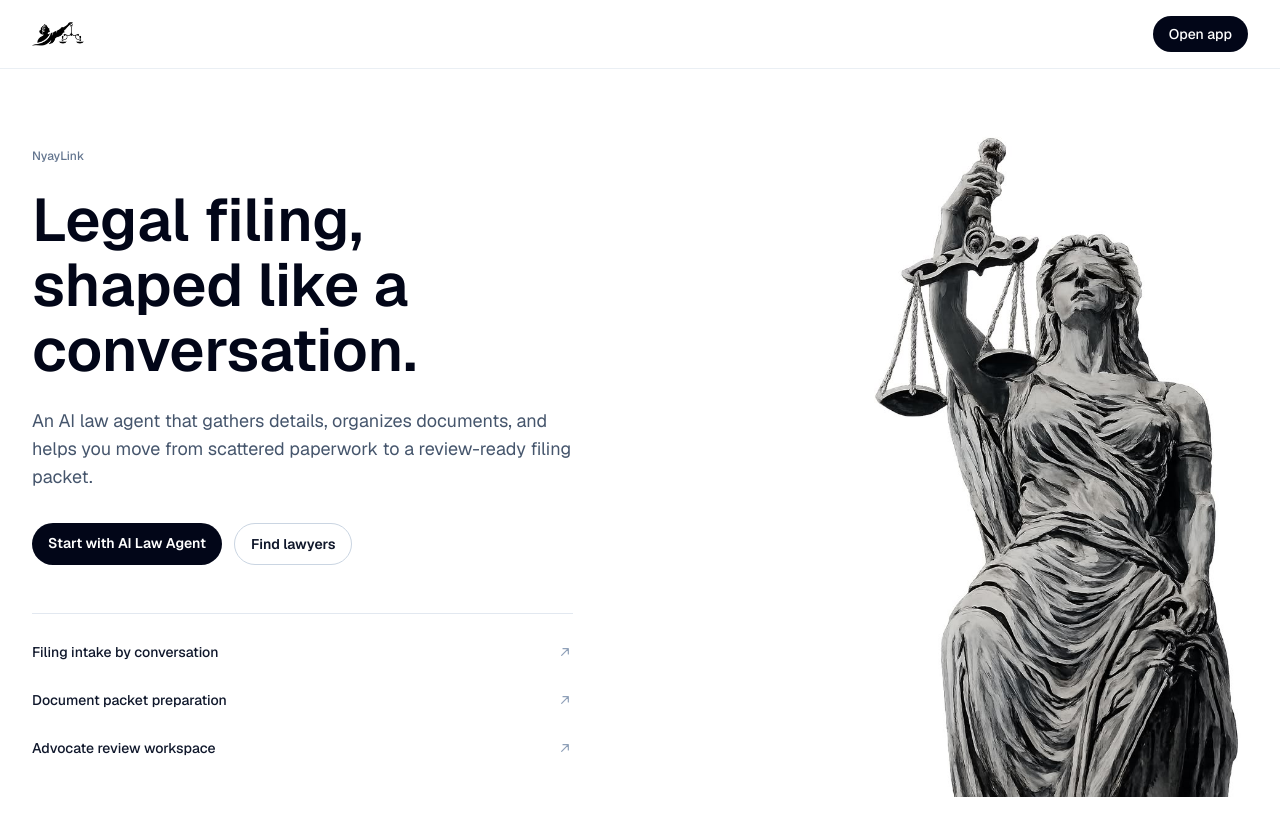
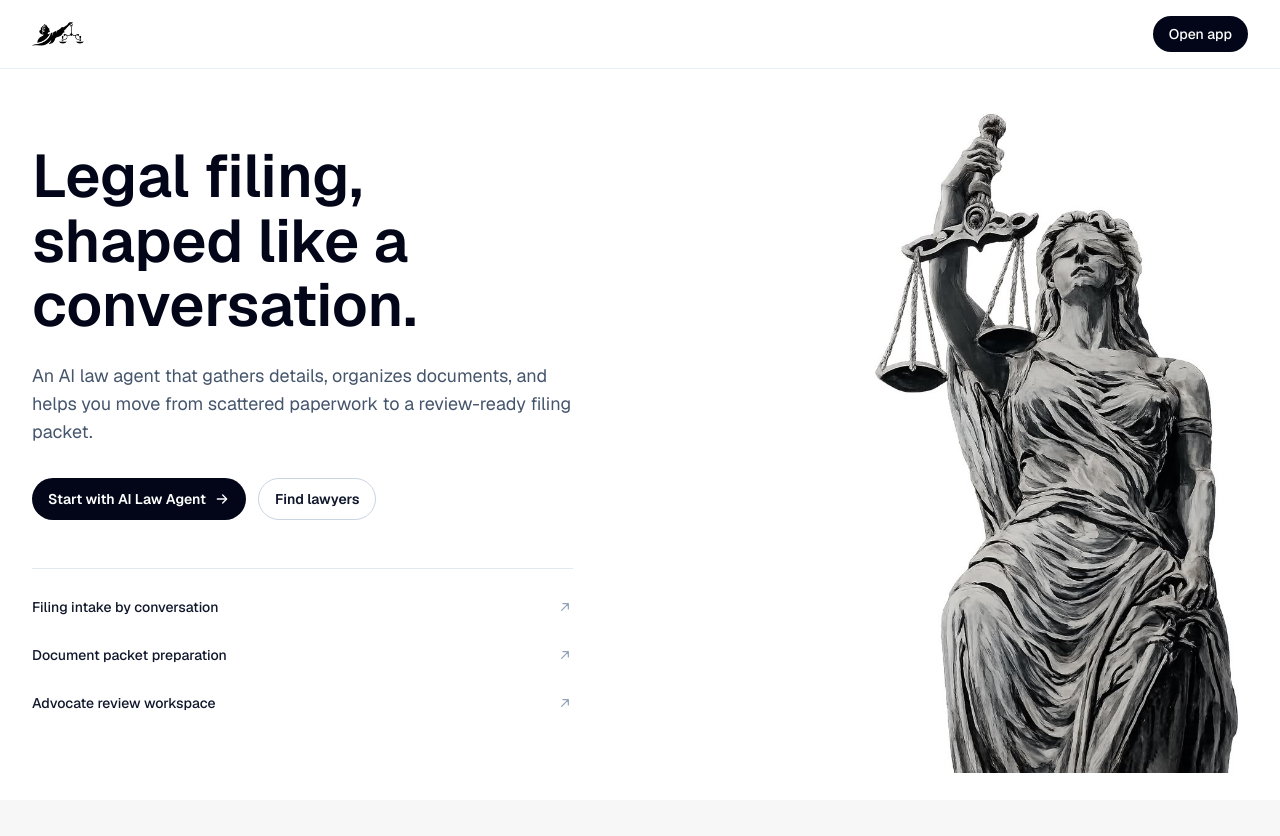
Before and after one commit to farzeenilyaszargar/Caseway, a Next.js app: page / in a window 1280 px wide. Shown: the top 836 px of the page. After the commit the page ends 800 px from the top, so only its background shows below. Built offline with nearby package versions, Linux system fonts and the light colour scheme.

Commit message:
Tighten homepage hero viewport

```diff
--- a/app/page.tsx
+++ b/app/page.tsx
@@ -8,7 +8,7 @@ const capabilities = [
 
 export default function Home() {
   return (
-    <main className="min-h-screen bg-white text-slate-950">
+    <main className="h-screen overflow-hidden bg-white text-slate-950">
       <header className="border-b border-slate-200/70 bg-white/88 backdrop-blur-xl">
         <div className="mx-auto flex max-w-7xl items-center justify-between px-4 py-4 sm:px-6 lg:px-8">
           <Link className="flex items-center" href="/" aria-label="NyayLink home">
@@ -27,10 +27,9 @@ export default function Home() {
         </div>
       </header>
 
-      <section className="mx-auto grid min-h-[calc(100vh-73px)] max-w-7xl items-center gap-10 px-4 py-10 sm:px-6 sm:py-12 lg:grid-cols-[0.92fr_1.08fr] lg:px-8">
+      <section className="mx-auto grid h-[calc(100vh-73px)] max-w-7xl items-center gap-10 px-4 py-8 sm:px-6 sm:py-10 lg:grid-cols-[0.92fr_1.08fr] lg:px-8">
         <div className="max-w-2xl">
-          <p className="text-xs font-medium text-slate-500">NyayLink</p>
-          <h1 className="mt-6 max-w-2xl text-4xl font-semibold leading-[1.08] tracking-normal text-slate-950 sm:text-5xl lg:text-6xl">
+          <h1 className="max-w-2xl text-4xl font-semibold leading-[1.08] tracking-normal text-slate-950 sm:text-5xl lg:text-6xl">
             Legal filing, shaped like a conversation.
           </h1>
           <p className="mt-6 max-w-xl text-base leading-7 text-slate-600 sm:text-lg">
@@ -39,9 +38,12 @@ export default function Home() {
           <div className="mt-8 flex flex-wrap gap-3">
             <Link
               href="/assistant"
-              className="rounded-full bg-slate-950 px-4 py-2.5 text-sm font-semibold text-white transition hover:bg-slate-800"
+              className="inline-flex items-center gap-2 rounded-full bg-slate-950 px-4 py-2.5 text-sm font-semibold text-white transition hover:bg-slate-800"
             >
               Start with AI Law Agent
+              <svg aria-hidden="true" viewBox="0 0 24 24" className="h-4 w-4 text-white" fill="none" stroke="currentColor" strokeWidth="2">
+                <path d="M5 12h14M13 6l6 6-6 6" strokeLinecap="round" strokeLinejoin="round" />
+              </svg>
             </Link>
             <Link
               href="/assistant"
```
